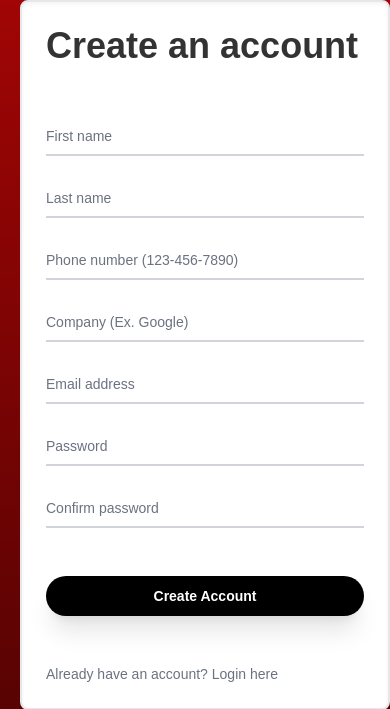
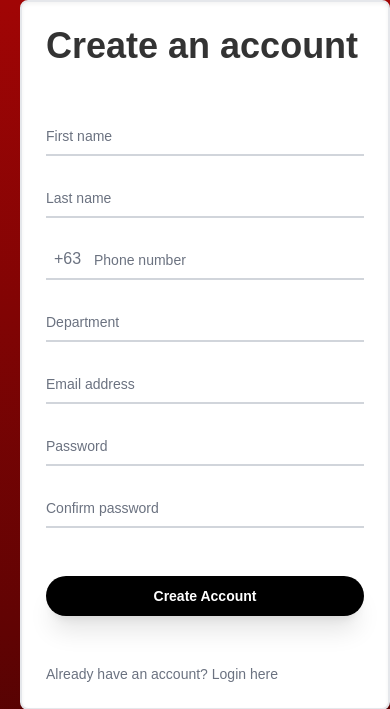
Before and after one commit to jcmoralba/CRM_FAE, a PHP site: page /register.php in a window 390 px wide. Shown: the top 709 px of the page. Run offline with PHP 8.4, Linux system fonts and the light colour scheme; some libraries are stand-ins or nearby versions.

Commit message:
validation on phone

```diff
--- a/register.php
+++ b/register.php
@@ -20,22 +20,23 @@
 
             <div class="grid md:grid-cols-2 md:gap-6">
               <div class="relative z-0 w-full mb-5 group">
-                  <input type="text" name="floating_first_name" id="floating_first_name" class="block py-2.5 px-0 w-full text-sm text-gray-900 bg-transparent border-0 border-b-2 border-gray-300 appearance-none dark:text-black dark:border-gray-600 dark:focus:border-red-800 focus:outline-none focus:ring-0 focus:border-red-800 peer" placeholder=" " required />
+                  <input type="text" name="floating_first_name" id="floating_first_name" class="block py-2.5 px-0 w-full text-sm text-gray-900 bg-transparent border-0 border-b-2 border-gray-300 appearance-none dark:text-black dark:border-gray-600 dark:focus:border-red-800 focus:outline-none focus:ring-0 focus:border-red-800 peer capitalize" placeholder=" " required />
                   <label for="floating_first_name" class="peer-focus:font-medium absolute text-sm text-gray-500 dark:text-gray-400 duration-300 transform -translate-y-6 scale-75 top-3 -z-10 origin-[0] peer-focus:start-0 rtl:peer-focus:translate-x-1/4 peer-focus:text-black peer-focus:dark:text-black peer-placeholder-shown:scale-100 peer-placeholder-shown:translate-y-0 peer-focus:scale-75 peer-focus:-translate-y-6">First name</label>
               </div>
               <div class="relative z-0 w-full mb-5 group">
-                <input type="text" name="floating_last_name" id="floating_last_name" class="block py-2.5 px-0 w-full text-sm text-gray-900 bg-transparent border-0 border-b-2 border-gray-300 appearance-none dark:text-black dark:border-gray-600 dark:focus:border-red-800 focus:outline-none focus:ring-0 focus:border-red-800 peer" placeholder=" " required />
+                <input type="text" name="floating_last_name" id="floating_last_name" class="block py-2.5 px-0 w-full text-sm text-gray-900 bg-transparent border-0 border-b-2 border-gray-300 appearance-none dark:text-black dark:border-gray-600 dark:focus:border-red-800 focus:outline-none focus:ring-0 focus:border-red-800 peer capitalize" placeholder=" " required />
                 <label for="floating_last_name" class="peer-focus:font-medium absolute text-sm text-gray-500 dark:text-gray-400 duration-300 transform -translate-y-6 scale-75 top-3 -z-10 origin-[0] peer-focus:start-0 rtl:peer-focus:translate-x-1/4 peer-focus:text-black peer-focus:dark:text-black peer-placeholder-shown:scale-100 peer-placeholder-shown:translate-y-0 peer-focus:scale-75 peer-focus:-translate-y-6">Last name</label>
               </div>
             </div>
             <div class="grid md:grid-cols-2 md:gap-6">
+            <div class="relative z-0 w-full mb-5 group">
+              <span class="absolute inset-y-0 left-0 flex items-center pl-2 text-gray-500 dark:text-gray-400">+63</span>
+              <input type="text" name="floating_phone" id="floating_phone" maxlength="14" class="block pl-12 py-2.5 pr-0 w-full text-sm text-gray-900 bg-transparent border-0 border-b-2 border-gray-300 appearance-none dark:text-black dark:border-gray-600 dark:focus:border-red-800 focus:outline-none focus:ring-0 focus:border-red-800 peer" placeholder="" required />
+              <label for="floating_phone" class="peer-focus:font-medium absolute text-sm text-gray-500 dark:text-gray-400 duration-300 transform -translate-y-6 scale-75 top-3 left-12 -z-10 origin-[0] peer-focus:start-0 rtl:peer-focus:translate-x-1/4 peer-focus:text-black peer-focus:dark:text-black peer-placeholder-shown:scale-100 peer-placeholder-shown:translate-y-0 peer-focus:scale-75 peer-focus:-translate-y-6">Phone number</label>
+            </div>
               <div class="relative z-0 w-full mb-5 group">
-                <input  pattern="[0]{1}[9]{1}[0-9]{9}" type="number" name="floating_phone" id="floating_phone" class="block py-2.5 px-0 w-full text-sm text-gray-900 bg-transparent border-0 border-b-2 border-gray-300 appearance-none dark:text-black dark:border-gray-600 dark:focus:border-red-800 focus:outline-none focus:ring-0 focus:border-red-800 peer" placeholder=" " required />
-                <label for="floating_phone" class="peer-focus:font-medium absolute text-sm text-gray-500 dark:text-gray-400 duration-300 transform -translate-y-6 scale-75 top-3 -z-10 origin-[0] peer-focus:start-0 rtl:peer-focus:translate-x-1/4 peer-focus:text-black peer-focus:dark:text-black peer-placeholder-shown:scale-100 peer-placeholder-shown:translate-y-0 peer-focus:scale-75 peer-focus:-translate-y-6">Phone number (123-456-7890)</label>
-              </div>
-              <div class="relative z-0 w-full mb-5 group">
-                <input type="text" name="floating_department" id="floating_company" class="block py-2.5 px-0 w-full text-sm text-gray-900 bg-transparent border-0 border-b-2 border-gray-300 appearance-none dark:text-black dark:border-gray-600 dark:focus:border-red-800 focus:outline-none focus:ring-0 focus:border-red-800 peer" placeholder=" " required />
-                <label for="floating_company" class="peer-focus:font-medium absolute text-sm text-gray-500 dark:text-gray-400 duration-300 transform -translate-y-6 scale-75 top-3 -z-10 origin-[0] peer-focus:start-0 rtl:peer-focus:translate-x-1/4 peer-focus:text-black peer-focus:dark:text-black peer-placeholder-shown:scale-100 peer-placeholder-shown:translate-y-0 peer-focus:scale-75 peer-focus:-translate-y-6">Company (Ex. Google)</label>
+                <input type="text" name="floating_department" id="floating_company" class="block py-2.5 px-0 w-full text-sm text-gray-900 bg-transparent border-0 border-b-2 border-gray-300 appearance-none dark:text-black dark:border-gray-600 dark:focus:border-red-800 focus:outline-none focus:ring-0 focus:border-red-800 peer capitalize" placeholder=" " required />
+                <label for="floating_company" class="peer-focus:font-medium absolute text-sm text-gray-500 dark:text-gray-400 duration-300 transform -translate-y-6 scale-75 top-3 -z-10 origin-[0] peer-focus:start-0 rtl:peer-focus:translate-x-1/4 peer-focus:text-black peer-focus:dark:text-black peer-placeholder-shown:scale-100 peer-placeholder-shown:translate-y-0 peer-focus:scale-75 peer-focus:-translate-y-6">Department</label>
               </div>
             </div>
 
```
